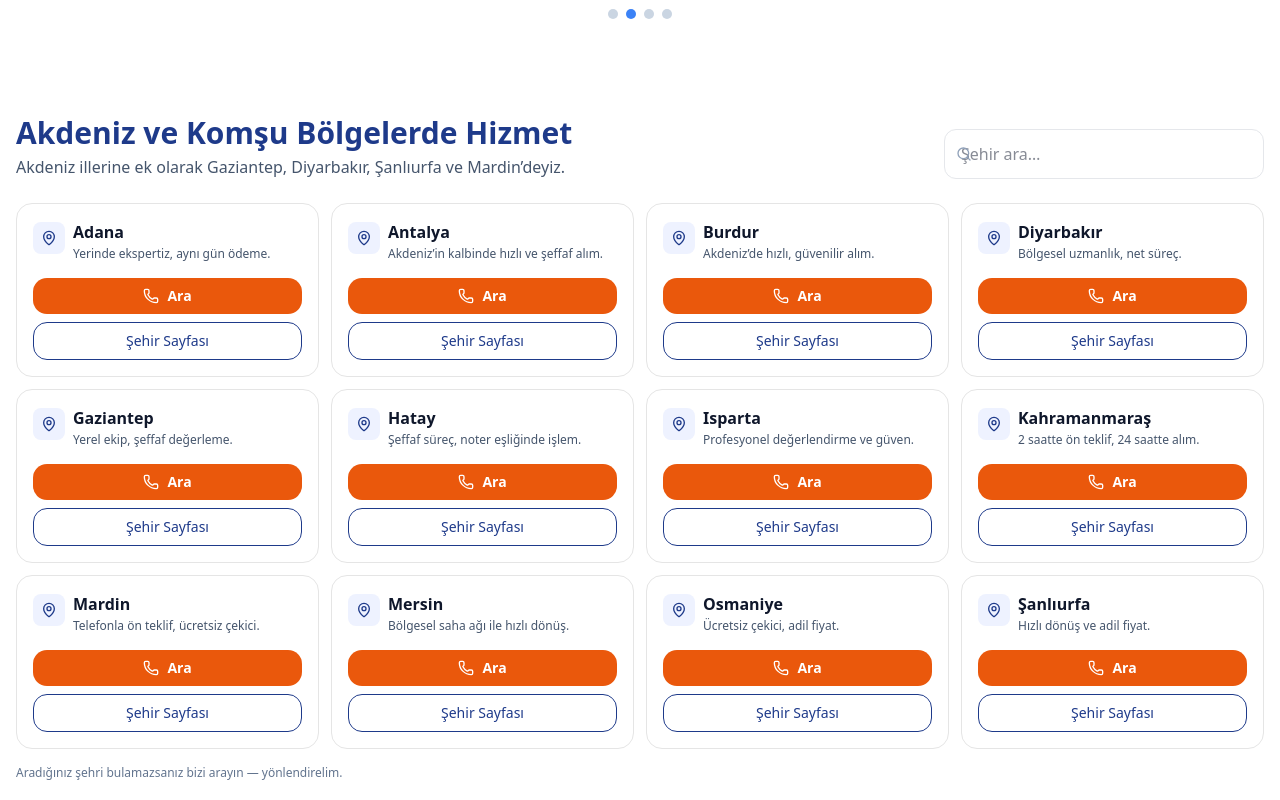
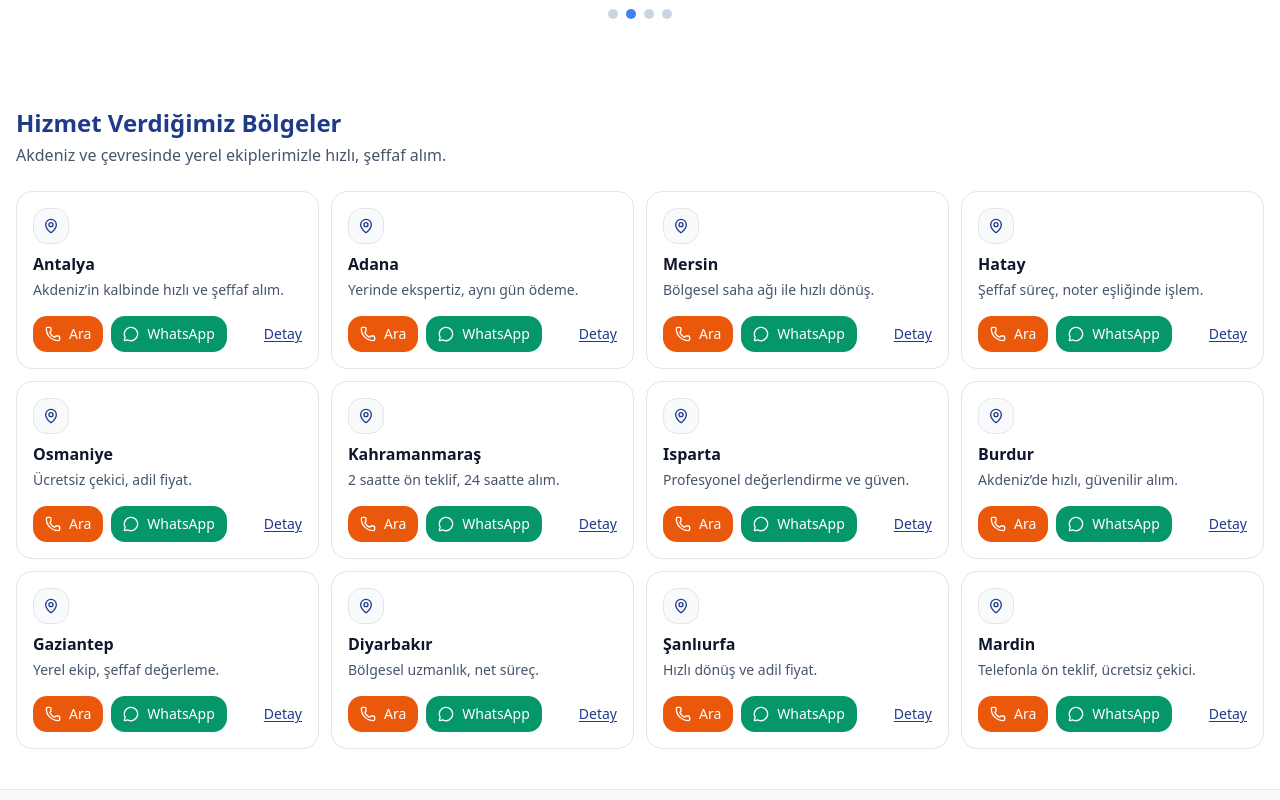
Before and after one commit to Hilal-Ahmad786/hasarliakdeniz, a Next.js app: page / in a window 1280 px wide. Shown: the part 2560-3360 px from the top of the page. Built offline with nearby package versions, Linux system fonts and the light colour scheme; no server answers.

Commit message:
jdljflsjfdlshfhdks

```diff
--- a/src/components/home/ServiceAreas.tsx
+++ b/src/components/home/ServiceAreas.tsx
@@ -1,112 +1,84 @@
-"use client";
-
-import { useMemo, useState } from "react";
+// src/components/home/ServiceAreas.tsx
 import Link from "next/link";
 import { cities } from "@/data/cities";
-import { Phone, MapPin, Search } from "lucide-react";
+import { MapPin, Phone, MessageCircle } from "lucide-react";
+import { COMPANY } from "@/data/company";
+import { buildWhatsAppLink, formatPhoneDisplayTR } from "@/lib/links";
 
-// ---- EDIT THESE (fallback for cities without per-city phone) -----------------
-const DEFAULT_PHONE_DISPLAY = "0 (536) 929 86 06";
-const DEFAULT_PHONE_TEL = "+905369298606";
-// -----------------------------------------------------------------------------
+const DEFAULT_PHONE_TEL = COMPANY.phoneTel;
+const DEFAULT_PHONE_DISPLAY =
+  COMPANY.phoneDisplay || formatPhoneDisplayTR(COMPANY.phoneTel);
 
 export default function ServiceAreas() {
-  const [q, setQ] = useState("");
-
-  const list = useMemo(() => {
-    const norm = (s: string) =>
-      s
-        .toLocaleLowerCase("tr")
-        .normalize("NFD")
-        .replace(/\p{Diacritic}/gu, "");
-    const nq = norm(q);
-    return cities
-      .slice()
-      .sort((a, b) => a.name.localeCompare(b.name, "tr"))
-      .filter((c) => {
-        if (!nq) return true;
-        return (
-          norm(c.name).includes(nq) ||
-          c.slug.includes(nq) ||
-          (c.blurb && norm(c.blurb).includes(nq))
-        );
-      });
-  }, [q]);
+  const list = cities;
 
   return (
-    <section id="areas" aria-label="Hizmet verdiğimiz bölgeler" className="mx-auto max-w-7xl px-4 py-12">
-      <header className="flex flex-col md:flex-row md:items-end md:justify-between gap-4">
-        <div>
-          <h2 className="text-2xl md:text-3xl font-bold" style={{ color: "#1e3a8a" }}>
-            Akdeniz ve Komşu Bölgelerde Hizmet
-          </h2>
-          <p className="text-slate-600 mt-1">
-            Akdeniz illerine ek olarak Gaziantep, Diyarbakır, Şanlıurfa ve Mardin’deyiz.
-          </p>
-        </div>
-
-        {/* search */}
-        <div className="relative w-full md:w-80">
-          <Search className="absolute left-3 top-1/2 -translate-y-1/2 h-4 w-4 text-slate-400" />
-          <input
-            value={q}
-            onChange={(e) => setQ(e.target.value)}
-            placeholder="Şehir ara…"
-            className="input pl-9"
-            aria-label="Şehir ara"
-          />
-        </div>
+    <section className="mx-auto max-w-7xl px-4 py-10">
+      <header className="mb-6">
+        <h2 className="text-2xl font-bold" style={{ color: "#1e3a8a" }}>
+          Hizmet Verdiğimiz Bölgeler
+        </h2>
+        <p className="mt-1 text-slate-600">
+          Akdeniz ve çevresinde yerel ekiplerimizle hızlı, şeffaf alım.
+        </p>
       </header>
 
       <div className="mt-6 grid grid-cols-2 sm:grid-cols-3 lg:grid-cols-4 gap-3">
         {list.map((c) => {
-          const tel = c.phone || DEFAULT_PHONE_TEL;
-          const telDisp = c.phone || DEFAULT_PHONE_DISPLAY;
+          const tel = DEFAULT_PHONE_TEL;
+          const telDisp = DEFAULT_PHONE_DISPLAY;
+          const wa = buildWhatsAppLink(
+            tel,
+            `Merhaba, ${c.name} için hızlı teklif almak istiyorum.`
+          );
+
           return (
-            <article key={c.slug} className="rounded-2xl border bg-white p-4 flex flex-col justify-between">
-              <div className="flex items-start gap-2">
-                <div
-                  className="mt-0.5 inline-flex h-8 w-8 items-center justify-center rounded-md"
-                  style={{ background: "#eef2ff", color: "#1e3a8a" }}
-                  aria-hidden
-                >
-                  <MapPin className="h-4 w-4" />
+            <article
+              key={c.slug}
+              className="rounded-2xl border bg-white p-4 flex flex-col justify-between"
+            >
+              <div>
+                <div className="inline-flex h-9 w-9 items-center justify-center rounded-xl bg-slate-50 border mb-2">
+                  <MapPin className="h-4 w-4 text-[#1e3a8a]" />
                 </div>
-                <div>
-                  <h3 className="font-semibold text-slate-900">{c.name}</h3>
-                  <p className="text-slate-600 text-xs mt-0.5 line-clamp-2">
-                    {c.blurb || "Yerel ekip • Şeffaf süreç • Ücretsiz çekici"}
-                  </p>
-                </div>
+                <h3 className="font-semibold text-slate-900">{c.name}</h3>
+                <p className="text-sm text-slate-600 mt-1">
+                  {c.blurb || "Hızlı ve şeffaf alım"}
+                </p>
               </div>
 
-              <div className="mt-4 grid grid-cols-1 gap-2">
+              <div className="mt-4 flex items-center gap-2">
                 <a
                   href={`tel:${tel}`}
-                  className="inline-flex items-center justify-center gap-2 rounded-xl px-3 py-2 text-white text-sm font-semibold"
+                  className="inline-flex items-center gap-2 rounded-xl px-3 py-2 text-xs sm:text-sm text-white"
                   style={{ background: "#ea580c" }}
-                  aria-label={`${c.name} için hemen ara: ${telDisp}`}
+                  aria-label={`Hemen Ara: ${telDisp}`}
                 >
                   <Phone className="h-4 w-4" />
                   Ara
                 </a>
+                <a
+                  href={wa}
+                  target="_blank"
+                  rel="noopener noreferrer"
+                  className="inline-flex items-center gap-2 rounded-xl px-3 py-2 text-xs sm:text-sm text-white"
+                  style={{ background: "#059669" }}
+                  aria-label="WhatsApp"
+                >
+                  <MessageCircle className="h-4 w-4" />
+                  WhatsApp
+                </a>
                 <Link
                   href={`/${c.slug}`}
-                  className="inline-flex items-center justify-center rounded-xl px-3 py-2 text-sm font-medium border"
-                  style={{ borderColor: "#1e3a8a", color: "#1e3a8a" }}
-                  aria-label={`${c.name} şehir sayfasını aç`}
+                  className="ml-auto text-xs sm:text-sm font-medium text-[#1e3a8a] underline underline-offset-2"
                 >
-                  Şehir Sayfası
+                  Detay
                 </Link>
               </div>
             </article>
           );
         })}
       </div>
-
-      <p className="mt-4 text-xs text-slate-500">
-        Aradığınız şehri bulamazsanız bizi arayın — yönlendirelim.
-      </p>
     </section>
   );
 }
--- a/src/components/service/ServiceFAQ.tsx
+++ b/src/components/service/ServiceFAQ.tsx
@@ -1,15 +1,15 @@
 // src/components/service/ServiceFAQ.tsx
 "use client";
 
-import { useEffect, useMemo, useRef, useState } from "react";
+import { useCallback, useEffect, useMemo, useRef, useState } from "react";
 import { MessageCircle, Phone, Link as LinkIcon, ChevronDown, ChevronUp, Check, X } from "lucide-react";
 import { buildWhatsAppLink, formatPhoneDisplayTR } from "@/lib/links";
 
 export type FAQItem = {
   q: string;
   a: string | React.ReactNode;
-  id?: string;       // optional stable id (otherwise derived from q)
-  category?: string; // optional category label
+  id?: string;
+  category?: string;
 };
 
 export default function ServiceFAQ({
@@ -20,9 +20,9 @@ export default function ServiceFAQ({
   showSearch = true,
   groupByCategory = true,
   autoOpenHash = true,
-  phone,                 // e.g. "0 (536) 929 86 06XX"
+  phone,
   whatsappMessage = "Merhaba, bir sorum var.",
-  onFeedback,            // receive micro-feedback events
+  onFeedback,
 }: {
   items: FAQItem[];
   defaultOpen?: number;
@@ -40,8 +40,8 @@ export default function ServiceFAQ({
   const [hashTarget, setHashTarget] = useState<string | null>(null);
   const containerRef = useRef<HTMLDivElement>(null);
 
-  // Normalize + slugify for TR characters
-  const norm = (s: string) =>
+  // Normalize + slugify (TR-safe)
+  const norm = useCallback((s: string) => (
     s
       .toLowerCase()
       .replace(/[çÇ]/g, "c")
@@ -49,11 +49,14 @@ export default function ServiceFAQ({
       .replace(/[ıİ]/g, "i")
       .replace(/[öÖ]/g, "o")
       .replace(/[şŞ]/g, "s")
-      .replace(/[üÜ]/g, "u");
-  const slugify = (s: string) =>
+      .replace(/[üÜ]/g, "u")
+  ), []);
+
+  const slugify = useCallback((s: string) => (
     norm(s)
       .replace(/[^a-z0-9]+/g, "-")
-      .replace(/(^-|-$)/g, "");
+      .replace(/(^-|-$)/g, "")
+  ), [norm]);
 
   // Decorate items with ids
   const withIds = useMemo(
@@ -62,7 +65,7 @@ export default function ServiceFAQ({
         ...it,
         id: it.id || slugify(it.q),
       })),
-    [items]
+    [items, slugify]
   );
 
   // Filter by query
@@ -70,7 +73,7 @@ export default function ServiceFAQ({
     if (!query.trim()) return withIds;
     const needle = norm(query.trim());
     return withIds.filter((it) => norm(it.q).includes(needle) || (typeof it.a === "string" && norm(it.a).includes(needle)));
-  }, [withIds, query]);
+  }, [withIds, query, norm]);
 
   // Group (optional)
   const groups = useMemo(() => {
@@ -96,12 +99,9 @@ export default function ServiceFAQ({
     if (!hashTarget) return;
     const el = document.getElementById(hashTarget);
     if (el) {
-      // open <details> if present
       const details = el.closest("details");
       if (details && !details.open) (details as HTMLDetailsElement).open = true;
-      // smooth scroll
       el.scrollIntoView({ behavior: "smooth", block: "start" });
-      // brief highlight
       el.classList.add("ring-2", "ring-[#1e3a8a]/40", "rounded-md");
       const t = setTimeout(() => {
         el.classList.remove("ring-2", "ring-[#1e3a8a]/40", "rounded-md");
@@ -277,7 +277,6 @@ function highlight(text: string, q: string, norm: (s: string) => string) {
 }
 
 function renderAnswer(ans: string, q: string, norm: (s: string) => string) {
-  // split into paragraphs by blank line or newline
   const parts = ans.split(/\n{2,}|\r?\n/).filter(Boolean);
   return parts.map((p, i) => (
     <p key={i} className="mb-2">
@@ -294,9 +293,7 @@ function CopyLinkButton({ id }: { id: string }) {
       await navigator.clipboard.writeText(url);
       setOk("copied");
       setTimeout(() => setOk("idle"), 1200);
-    } catch {
-      // ignore
-    }
+    } catch {}
   }
   return (
     <button
```
